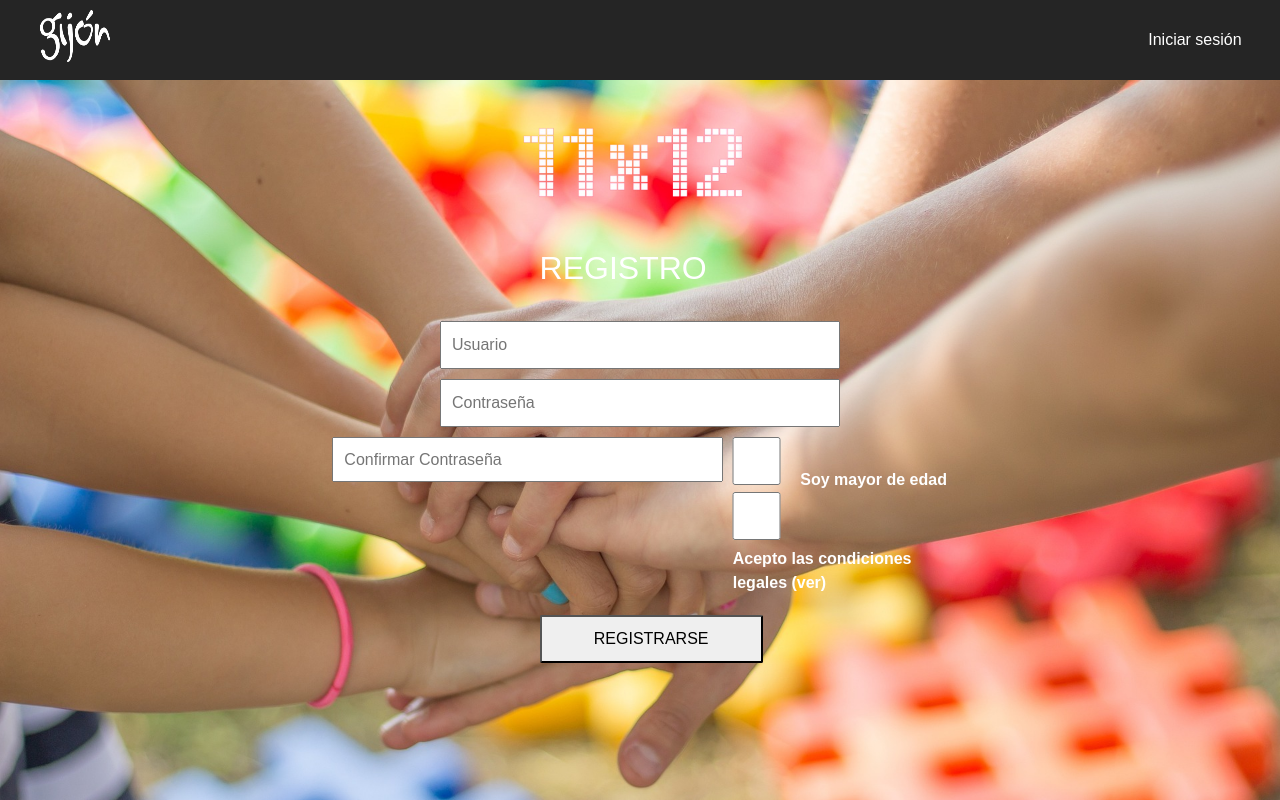
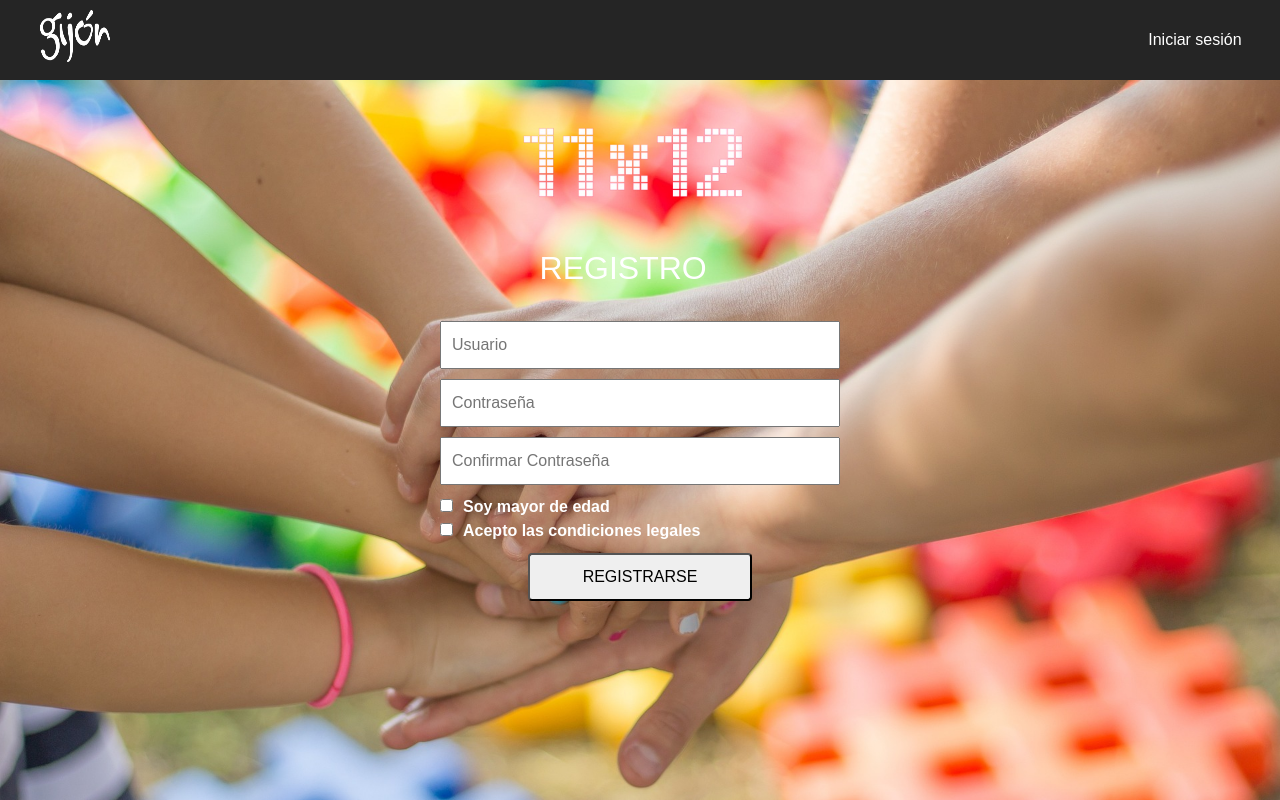
Before and after one commit to luispardosuarez/Project11x12-Frontend-Team1-Gijon23_24-1, a Vue app: page /register in a window 1280 px wide. Shown: the top 800 px of the page. Built offline with nearby package versions, Linux system fonts and the light colour scheme.

Commit message:
scroll pop-up

```diff
--- a/src/components/login/RegisterComponet.vue
+++ b/src/components/login/RegisterComponet.vue
@@ -2,37 +2,29 @@
 import { ref } from 'vue';
 
 const isAdult = ref(false);
-
-
 const username = ref('');
 const password = ref('');
 const confirmPassword = ref('');
+const showPrivacyPolicy = ref(false);
 
-
-const handleLogin = async () => {
-    if (!isAdult.value) {
-        alert('Debes ser mayor de edad para registrarte.');
-        return;
-    }
-    if (password.value !== confirmPassword.value) {
-        alert('Las contraseñas no coinciden.');
-        return;
-    }
-
-    //AQUI VA LA LLAMADA A AXIOS
+const closePrivacyPolicy = () => {
+ showPrivacyPolicy.value = false;
 };
 
-const enviar = () => {
-    handleLogin();
+const handleAceptoCondicionesChange = () => {
+ if (!aceptoCondiciones.value) {
+    showPrivacyPolicy.value = true;
+ }
 };
 
 
+const aceptoCondiciones = ref(false);
 
 
 </script>
 
 <template>
-<div class="container">
+    <div class="container">
         <div class="image"><img src="../../assets/imageLogin/11x12.png" alt=""></div>
 
         <h2>REGISTRO</h2>
@@ -53,7 +45,7 @@ const enviar = () => {
                     <div class="checkbox-container">
                         <input type="checkbox" id="aceptoCondiciones" v-model="aceptoCondiciones"
                             @change="handleAceptoCondicionesChange">
-                        <label for="aceptoCondiciones">Acepto las condiciones legales (ver)</label> <!-- añadir funcionalidad a ver -->
+                        <label for="aceptoCondiciones">Acepto las condiciones legales </label>
                     </div>
                 </div>
             </div>
@@ -87,11 +79,11 @@ const enviar = () => {
                     jurisdicción de los tribunales competentes en la ubicación de su sede principal o de acuerdo con los
                     términos especificados en los contratos pertinentes.</li><br>
 
-
+                    Lorem ipsum dolor sit amet consectetur adipisicing elit. Deleniti omnis, error vero illum laboriosam fuga consequuntur cum, ducimus voluptas magnam quasi inventore. Blanditiis unde aut numquam voluptates esse exercitationem sunt ipsum quidem, ut ex veniam, quos necessitatibus, voluptate architecto error quas aspernatur nam eius? Velit vel alias earum deserunt veniam vero. Recusandae molestiae obcaecati eius, facere necessitatibus accusamus laborum ipsam nostrum totam incidunt illo, minima quaerat accusantium ducimus enim, quod sequi aspernatur vitae porro rem? Eos quod minus vitae quia nesciunt corrupti, quas quos soluta nulla deleniti quis enim, expedita asperiores at? Eos minima, cumque quasi culpa dolor inventore magni?
                 </ol>
 
                 </p>
-                <button class="accept-button" @click="closePrivacyPolicy">Aceptar</button>
+                <button class="accept-button" @click="closePrivacyPolicy">Cerrar</button>
             </div>
         </div>
 
@@ -112,60 +104,47 @@ img{
     height: 40%;
     justify-content: center;
     margin-left: 35%;
-
 }
-
-h2{
-        color: white;
-        margin-left: 41%;
-        margin-bottom: 3%;
-    }
-
-.inputs{
-    display: flex;
-    justify-content: center;
-    margin-bottom: 10px;
-
-
-}
-
-input{
-    width: 30%;
-    height: 6vh;
-    margin-bottom: 5px;
-}
-
 p{
     color: white;
     margin-left: 35%;
 }
+h2{
+  color: white;
+  margin-left: 41%;
+  margin-bottom: 3%;
+}
 
 a{
-
     text-decoration: none;
     color: white;
     transition: color 0.3s ease;
 }
 
 a:hover {
-    color: #383e7d;
+    color: #383E7D;
 }
 
 button{
-    margin-left: 41%;
+    margin-left: 40%;
     width: 20%;
     height: 6vh;
     margin-top: 10px;
-    border-radius: 2px;
+    border-radius: 4px;
     cursor: pointer;
     transition: background-color 0.3s ease;
 }
+
 button:hover {
     background-color: pink;
 }
+
 .mi-clase{
-    color:black;
+    padding: 10px 20px;
+    text-decoration: none;
+    color: #000000;
 }
+
 form {
     display: flex;
     flex-direction: column;
@@ -175,6 +154,7 @@ form {
     max-width: 400px;
     margin: 0 auto;
 }
+
 input[type="text"], input[type="password"] {
     width: 500px;
     padding: 10px;
@@ -184,9 +164,8 @@ input[type="text"], input[type="password"] {
 }
 
 #confirmPassword {
-    width: 64vh;
-    height: 45px;
-}
+            width: 400px;
+        }
 
 label[for="mayorDeEdad"], label[for="aceptoCondiciones"] {
         margin-left: 10px;
@@ -208,7 +187,7 @@ label[for="mayorDeEdad"], label[for="aceptoCondiciones"] {
     overflow: auto;
 }
 
-.privacy-policy-content {
+/* .privacy-policy-content {
     background-color: white;
     padding: 20px;
     border-radius: 5px;
@@ -217,16 +196,33 @@ label[for="mayorDeEdad"], label[for="aceptoCondiciones"] {
     max-width: 500%;
     box-sizing: border-box;
 
+} */
+
+.privacy-policy-content {
+    background-color: white;
+    padding: 20px;
+    border-radius: 5px;
+    width: 600px;
+    max-height: 400px;
+    overflow-y: auto;
+    box-sizing: border-box;
 }
 
 
-.accept-button{
+.accept-button {
     background-color: rgba(255, 0, 0, 0.873);
-    margin-left: 40%;
+    margin-left: 30%;
+    border-radius: 5px;
+    color: #fff;
+    width: 35%;
+    height: 45px;
+    font-size: x-large;
+    font-weight: 600;
 }
 
+
 h3{
-    margin-left: 39%;
+    margin-left: 25%;
     color: rgba(255, 0, 0, 0.79);
 }
 
```
